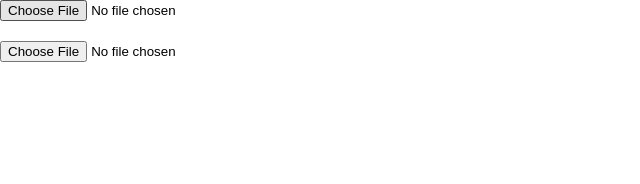
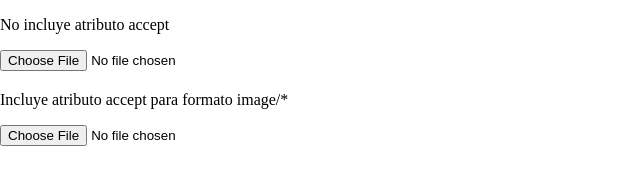
Before and after one commit to myGitHubReposES/myGitHubReposES.github.io, a plain HTML site: page index.html in a window 1280 px wide. Shown: the whole page, without its empty margins (0-640 px from the left). Drawn offline with Linux system fonts and the light colour scheme.

Commit message:
Update index.html

```diff
--- a/index.html
+++ b/index.html
@@ -6,12 +6,19 @@
     <meta name="viewport" content="width=device-width, initial-scale=1.0">
     <title>Document</title>
     <link rel="stylesheet" href="./draft-webcam.css">
+    <style>
+        body {
+            font-size:16px
+        }
+    </style>
 
 </head>
 
 <body>
-    <input class="file-input" type="file" style="display: block; margin-bottom: 20px;" />
-    <input type="file" name="" id="" accept="image/*" style="display: block; margin-bottom: 20px;" onchange="alert('change')" hidden>
+    <p>No incluye atributo accept</p>
+    <input class="file-input" type="file" style="display: block; margin-bottom: 20px;" onchange="alert('change')"/>
+    <p>Incluye atributo accept para formato image/*</p>
+    <input type="file" name="" id="" accept="image/*" style="display: block; margin-bottom: 20px;" onchange="alert('change')">
     <!-- Camera -->
     <main id="camera" hidden>
         <!-- Camera sensor -->
```
